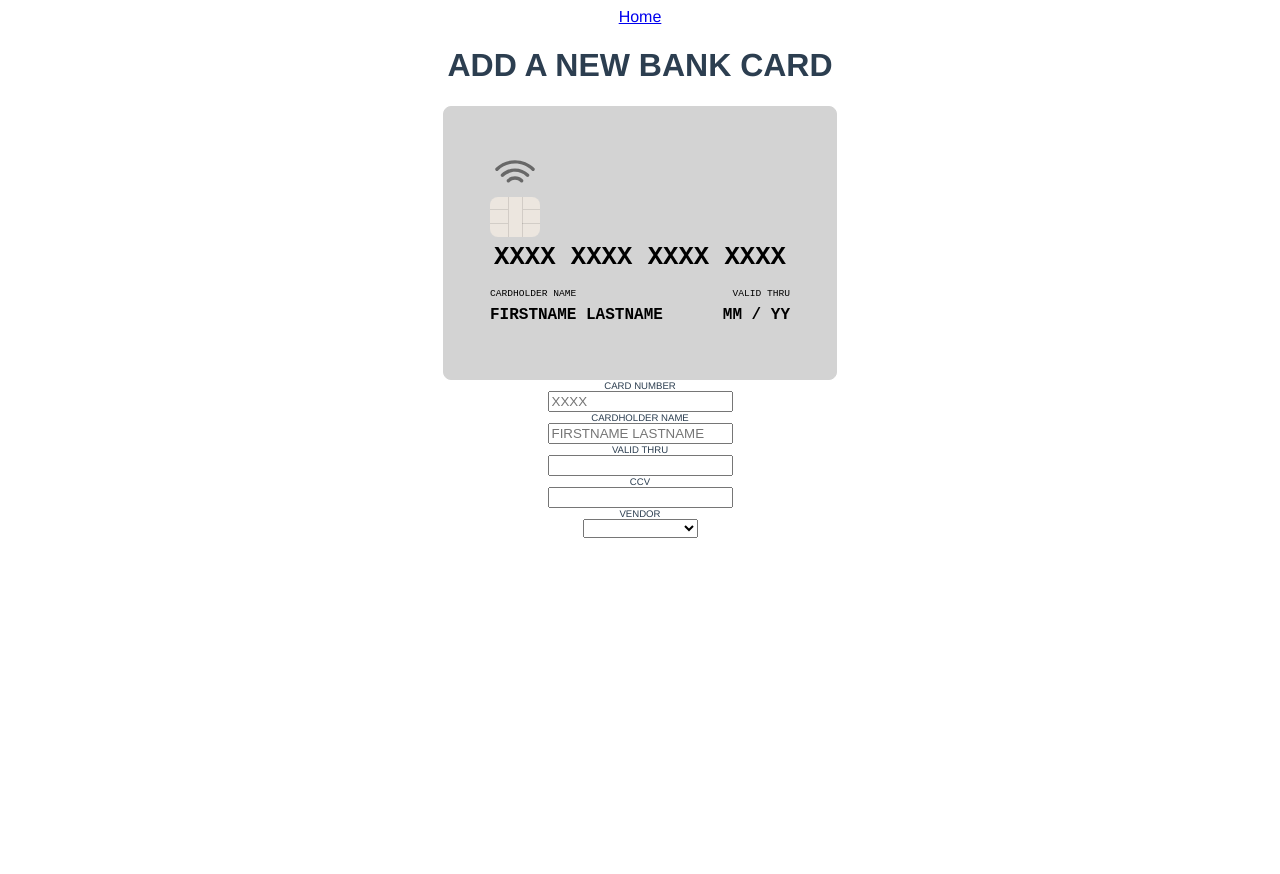
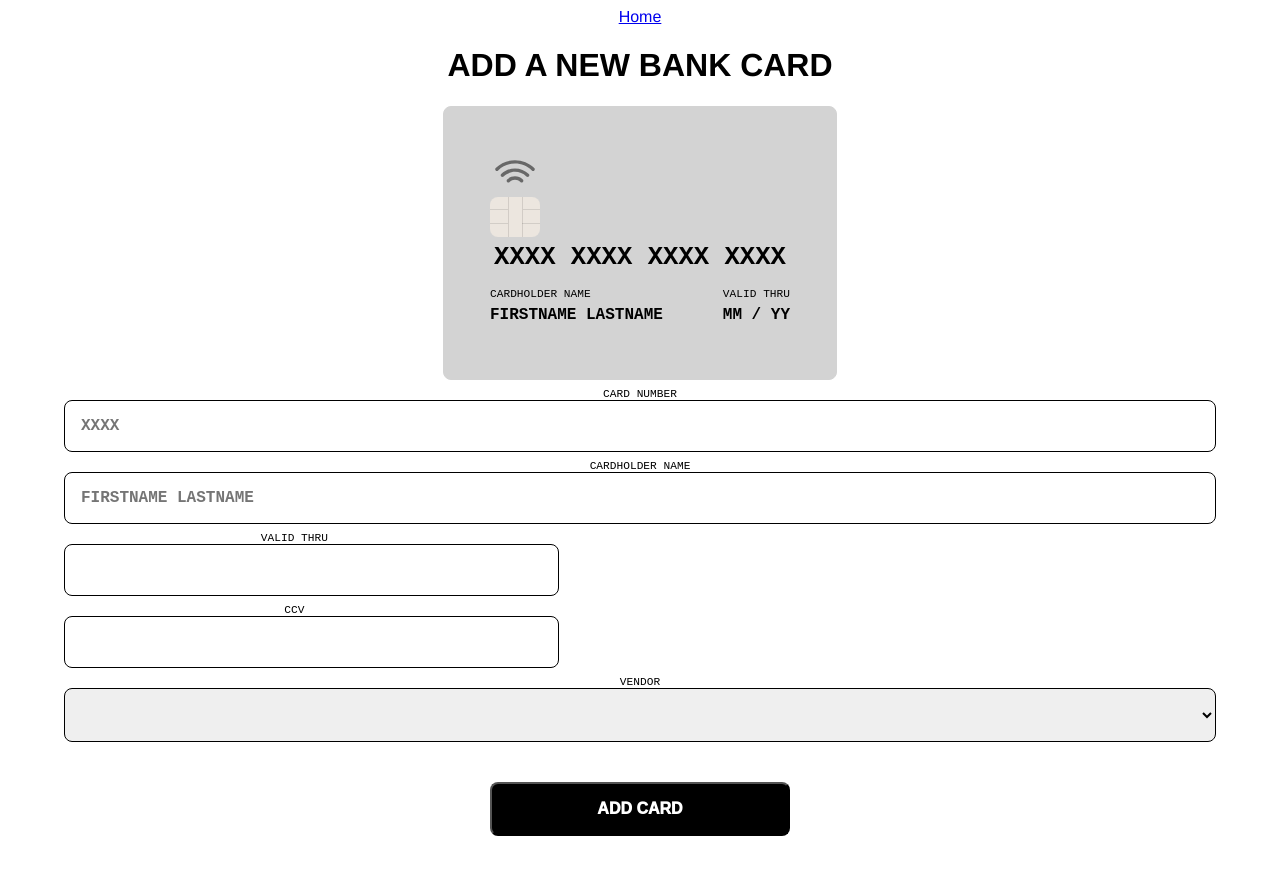
Before and after one commit to cenglander/e-wallet, a Vue app: page /add-card in a window 1280 px wide. Before the commit the page ends 800 px from the top, so only its background shows below. Built offline with nearby package versions, Linux system fonts and the light colour scheme.

Commit message:
Mainly styles for CardForm

```diff
--- a/src/App.vue
+++ b/src/App.vue
@@ -13,14 +13,14 @@
   -webkit-font-smoothing: antialiased;
   -moz-osx-font-smoothing: grayscale;
   text-align: center;
-  color: #2c3e50;
+  // color: #000;
 
   button {
     font-weight: 1000;
     font-size: 1rem;
     padding: 2vh;
     border-radius: 0.5rem;
-    min-width: 300px;
+    width: 300px;
   }
 
   h3 {
@@ -32,7 +32,7 @@
     margin: 0;
   }
   p {
-    font-size: 0.6rem;
+    font-size: 0.7rem;
   }
   h5 {
     font-size: 1rem;
--- a/src/components/Card.vue
+++ b/src/components/Card.vue
@@ -44,7 +44,7 @@ export default {
 <style scoped lang="scss">
 div.card {
   // width: 90vw;
-  max-width: 300px;
+  width: 300px;
   // height: 55vw;
   min-height: 180px;
   border-radius: 0.5rem;
--- a/src/components/CardForm.vue
+++ b/src/components/CardForm.vue
@@ -1,15 +1,15 @@
 <template>
   <div class="card-form">
-    <p>CARD NUMBER {{cardNo}} </p>
+    <label>CARD NUMBER {{cardNo}} </label>
     <input v-model="cardNo" placeholder="XXXX">
-    <p>CARDHOLDER NAME</p>
+    <label>CARDHOLDER NAME</label>
     <input v-model="name" placeholder="FIRSTNAME LASTNAME">
-    <p>VALID THRU</p>
-    <input v-model="validThruMonth">
+    <label class="test">VALID THRU</label>
+    <input v-model="validThruMonth" class="test">
     <!-- plus validThruYear! -->
-    <p>CCV</p>
-    <input v-model="ccv">
-    <p>VENDOR</p>
+    <label class="test">CCV</label>
+    <input v-model="ccv" class="test">
+    <label>VENDOR</label>
     <select v-model="vendor">
       <option v-for="vendor in vendorList"
         v-bind:key="vendor.value"
@@ -17,13 +17,14 @@
         {{ vendor.text }}
       </option>
     </select>
+    <button class="add-card-btn">
+      ADD CARD
+    </button>
 
   </div>
 </template>
 
 <script>
-
-
 export default {
   name: 'CardForm',
   components: {
@@ -40,8 +41,31 @@ export default {
 </script>
 
 <style scoped lang="scss">
-  p {
-    font-size: 0.6rem;
-    padding-top: 10rem;
+.test {
+  // position: static;
+  width: 40%;
+}
+  div.card-form {
+    display: grid;
+    // grid-template-rows: 5% 10% 5% 10% 5% 10% 5% 10% 5% 10% 25%;
+  }
+  label {
+    font-size: 0.7rem;
+    margin-top: 1vh;
+  }
+  input, select {
+    padding: 2vh;
+    border-radius: 0.5rem;
+    border: solid black 0.08rem;
+    font-size: 1rem;
+    font-weight: 800;
+  }
+  label, input, select {
+    font-family: 'Courier New', Courier, monospace;
+  }
+  button.add-card-btn {
+    background: #000;
+    color: white;
+    margin: 5vh auto;
   }
 </style>
--- a/src/views/Home.vue
+++ b/src/views/Home.vue
@@ -19,10 +19,10 @@
 
     <router-link to="/add-card">
       <button v-if="allCards.length > 0"
-        class="add-new-card"
+        class="add-new-card-btn"
         >ADD A NEW CARD</button>
       <button v-else
-        class="add-first-card"
+        class="add-first-card-btn"
         >ADD A NEW CARD</button>
     </router-link>
 
@@ -59,17 +59,17 @@ export default {
 
 <style lang="scss">
 div .home {
-  width: 90vw;
+  width: 100%;
   // background: lightcoral;
   margin: 0 auto;
 
 }
-button.add-new-card {
+button.add-new-card-btn {
   border: solid black 0.08rem;
   background: inherit;
   margin: 22vh auto;
 }
-button.add-first-card {
+button.add-first-card-btn {
   margin: 10vh auto;
   border: solid black 0.08rem;
 }
```
